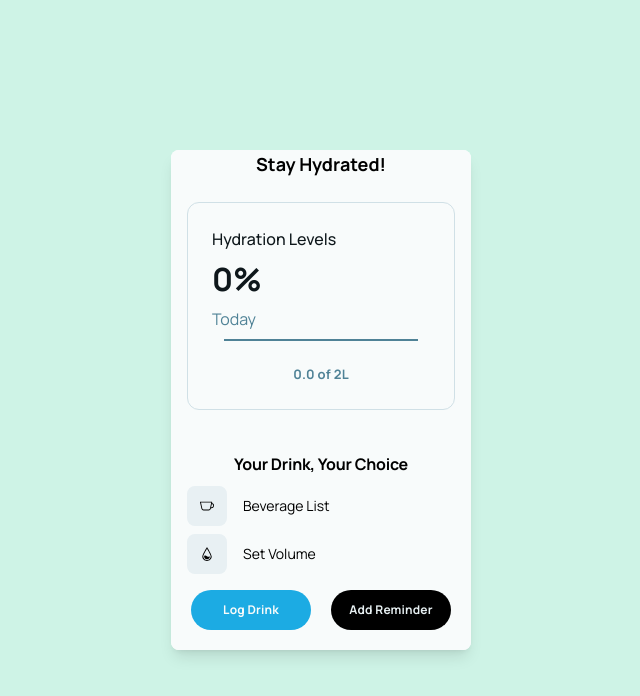
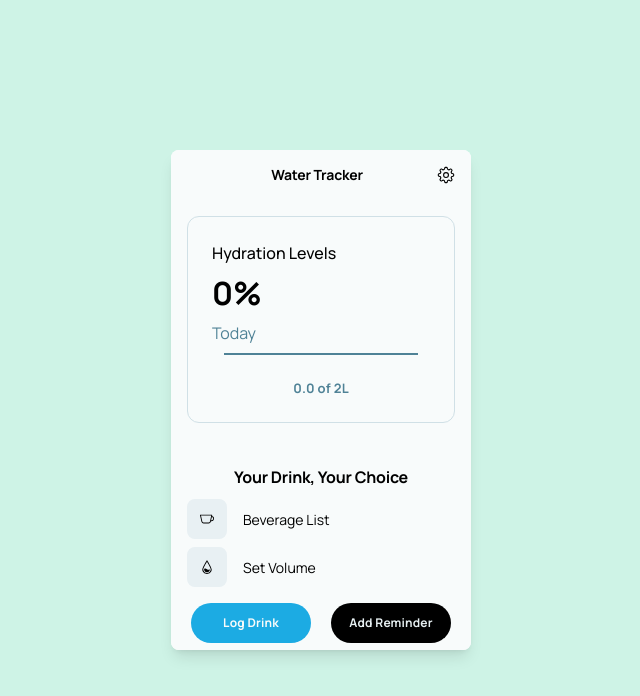
Before and after one commit to seanverano/reboost, a React (Vite) app: page / in a window 1280 px wide. Shown: the top 696 px of the page, without its empty margins (319-959 px from the left). Built offline with nearby package versions, Linux system fonts and the light colour scheme.

Commit message:
Add settings button and title in DrinkPage

```diff
--- a/src/pages/DrinkPage.jsx
+++ b/src/pages/DrinkPage.jsx
@@ -1,4 +1,5 @@
 import React from "react";
+import { GoGear } from "react-icons/go";
 import DrinkVolume from "../components/drink_features/DrinkVolume";
 import DrinkType from "../components/drink_features/DrinkType";
 
@@ -6,13 +7,24 @@ const DrinkPage = () => {
   return (
     <>
       <div className="font-manrope flex flex-col h-full w-[300px] h-[500px] bg-[#F8FBFB] rounded-lg">
-        <h1 className="text-center font-bold text-lg">Stay Hydrated!</h1>
+        <div class="flex items-center bg-[#f8fbfb] mt-3 p-1 pb-2 justify-between">
+          <h2 class="text-[#000000] text-sm font-bold leading-tight tracking-[-0.015em] flex-1 text-center pl-12">
+            Water Tracker
+          </h2>
+          <div class="flex w-14 items-center justify-end">
+            <button class="flex cursor-pointer items-center justify-center rounded-full h-4 bg-transparent text-[#000000] gap-2 font-bold leading-normal tracking-[0.015em] p-0">
+              <div class="text-[#000000] mr-3 hover:text-[#1CABE3] text-lg">
+                <GoGear />
+              </div>
+            </button>
+          </div>
+        </div>
         <div className="flex flex-wrap gap-4 px-4 py-6">
           <div className="flex w-72 flex-1 flex-col gap-2 rounded-xl border border-[#d0e0e6] p-6">
-            <p className="text-[#0e171b] text-base font-medium leading-normal">
+            <p className="text-[#000000] text-base font-medium leading-normal">
               Hydration Levels
             </p>
-            <p className="text-[#0e171b] tracking-light text-[32px] font-bold leading-tight truncate">
+            <p className="text-[#000000] tracking-light text-[32px] font-bold leading-tight truncate">
               0%
             </p>
             <p className="text-[#4f8296] text-base font-normal leading-normal">
```
